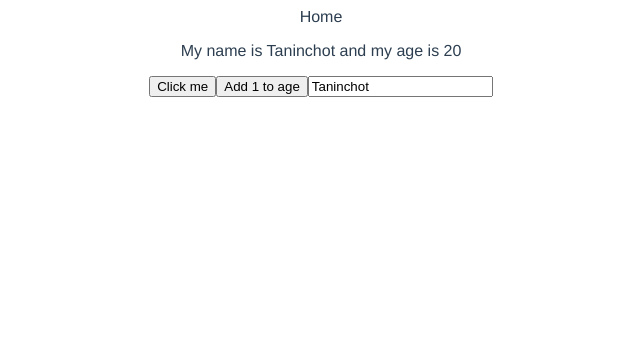
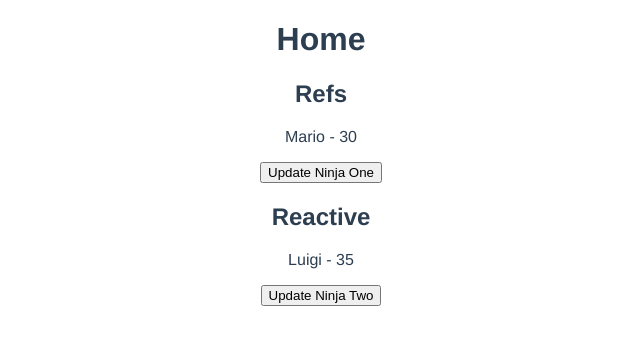
Before and after one commit to Taninchot0919/Udemy-Composition-API, a Vue app: page / in a window 1280 px wide. Shown: the top 344 px of the page, without its empty margins (319-959 px from the left). Built offline with nearby package versions, Linux system fonts and the light colour scheme.

Commit message:
[update] ref vs reactive

```diff
--- a/src/views/Home.vue
+++ b/src/views/Home.vue
@@ -1,42 +1,51 @@
 <template>
-  <div class="home">Home</div>
-  <!-- การเติม ref จะหมายความว่าแล้วใส่ค่าตัวแปร paragraph ที่อยู่ข้างล่างจะลิ้งกับ p ตรงนี้ -->
-  <p>My name is {{ name }} and my age is {{ age }}</p>
-  <button @click="handleClick">Click me</button>
-  <button @click="age++">Add 1 to age</button>
-  <input type="text" v-model="name" />
+  <div class="home">
+    <h1>Home</h1>
+    <h2>Refs</h2>
+    <p>{{ ninjaOne.name }} - {{ ninjaOne.age }}</p>
+    <button @click="updateNinjaOne">Update Ninja One</button>
+    <h2>Reactive</h2>
+    <p>{{ ninjaTwo.name }} - {{ ninjaTwo.age }}</p>
+    <button @click="updateNinjaTwo">Update Ninja Two</button>
+  </div>
 </template>
 
 <script>
-import { ref } from "@vue/reactivity";
-// @ is an alias to /src
-
+import { ref, reactive } from "@vue/reactivity";
 export default {
   name: "Home",
-  // ไม่เหมือนกับ data เนื่องจาก data ถ้าข้อมูลถูกเปลี่ยนจะเปลี่ยนได้ แต่ setup จะไม่เปลี่ยนเลย
   setup() {
-    const name = ref("Taninchot");
-    const age = ref(20);
+    const ninjaOne = ref({ name: "Mario", age: 30 });
+    const ninjaTwo = reactive({ name: "Luigi", age: 35 });
 
-    // โดย ref จะ return ออกมาเป็น Object ของ ref ทำให้สามารถทำงานแบบ DOM ได้เลย
-    // การทำงานของมันคือจะออกไป return ก่อน เพราะอยู่ใน setup พอออกนอก return ปุ้บ ถึงจะลิ้งกัน
-    const paragraph = ref(null);
-    // เนื่องจากพอใช้ ref ครอบข้อมูลแล้วจะทำให้ข้อมูลนั้นเป็น reactive ก็คือสามารถเปลี่ยนแปลงได้
-    // ข้างล่างถ้าจะใช้ค่าที่ ref ต้องมี .value อยู่ด้วย เพราะ return มาเป็น ref แต่ข้างบนไม่ต้องใช้ .value เพราะเหมือนรู้ตัวเองอยู่แล้ว
-    const handleClick = () => {
-      name.value = "Art";
-      age.value = 30;
-      // console.log(paragraph, paragraph.value);
-      // เป็นเหมือนการเพิ่ม class ที่ชื่อว่า test ลงไปใน paragraph ที่ถูกref
-      // paragraph.value.classList.add("test");
-      // สามารถใช้ .innerHTML อะไรแบบนี้ได้
-      // paragraph.value.innerHTML ='Hello Ref'
+    // โดยถ้าให้เลือกใช้งาน reactive จะใช้งานง่านกว่าเพราะเราไม่จำเป็นต้อง .value  อะไรเลย
+    // ** ข้อสังเกต **
+    // ถ้าใช้ reactive จะใช้กับพวก primative type ไม่ได้ (คือ type ทุกอย่างที่ไม่ใช่ Object หรือ Array อ้างอิง : https://developer.mozilla.org/en-US/docs/Glossary/Primitive)
+    const nameOne = ref("mario");
+    // const nameTwo = reactive("Luigi");
+
+    // ถ้าเราใช้ ref จำเป็นต้องมี .value เพื่อเข้าถึงข้อมูลด้วย
+    const updateNinjaOne = () => {
+      ninjaOne.value.age = 40;
     };
 
-    return { name, age, handleClick, paragraph };
-  },
-  data() {
-    return {};
+    // ถ้าใช้ reactive ไม่จำเป็นต้องมี .value
+    const updateNinjaTwo = () => {
+      ninjaTwo.age = 45;
+      // nameTwo = reactive("Mario");
+    };
+
+    return {
+      ninjaOne,
+      updateNinjaOne,
+      ninjaTwo,
+      updateNinjaTwo,
+      nameOne
+      // nameTwo
+    };
   }
 };
 </script>
+
+<style>
+</style>
```
